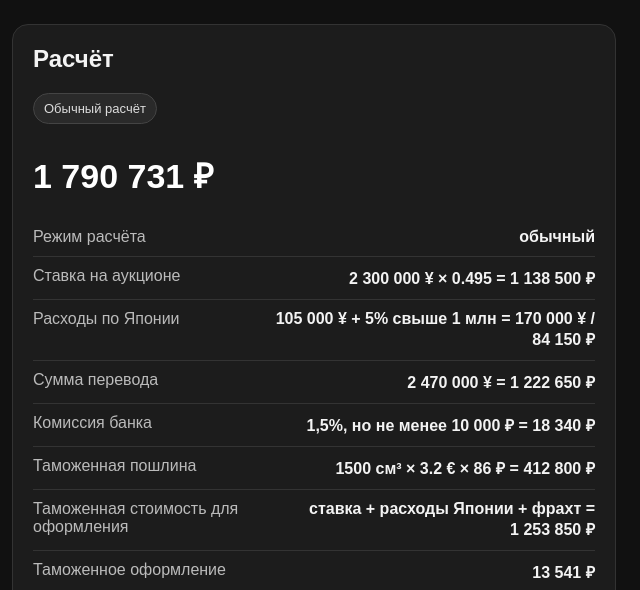
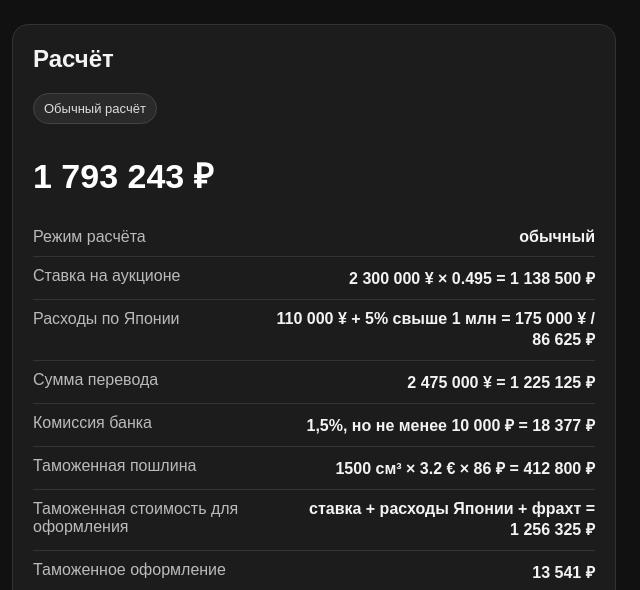
Before and after one commit to melehaha/calc, a plain HTML site: page index.html in a window 1280 px wide. Shown: the top 590 px of the page, 640-1280 px from the left. Drawn offline with Linux system fonts and the light colour scheme.

Commit message:
Update index.html

```diff
--- a/index.html
+++ b/index.html
@@ -360,7 +360,7 @@
     }
 
     function getNormalJapanExpenses(bidJpy) {
-      return 105000 + Math.max(0, bidJpy - 1000000) * 0.05;
+      return 110000 + Math.max(0, bidJpy - 1000000) * 0.05;
     }
 
     function getSanctionJapanExpenses(bidJpy) {
@@ -470,7 +470,7 @@
 
         <div class="line">
           <span>Расходы по Японии</span>
-          <span>${isSanction ? `${getSanctionJapanFormula(bidJpy)} = ${moneyJpy(japanExpensesJpy)}` : `105 000 ¥ + 5% свыше 1 млн = ${moneyJpy(japanExpensesJpy)}`} / ${moneyRub(japanExpensesRub)}</span>
+          <span>${isSanction ? `${getSanctionJapanFormula(bidJpy)} = ${moneyJpy(japanExpensesJpy)}` : `110 000 ¥ + 5% свыше 1 млн = ${moneyJpy(japanExpensesJpy)}`} / ${moneyRub(japanExpensesRub)}</span>
         </div>
 
         <div class="line">
```
